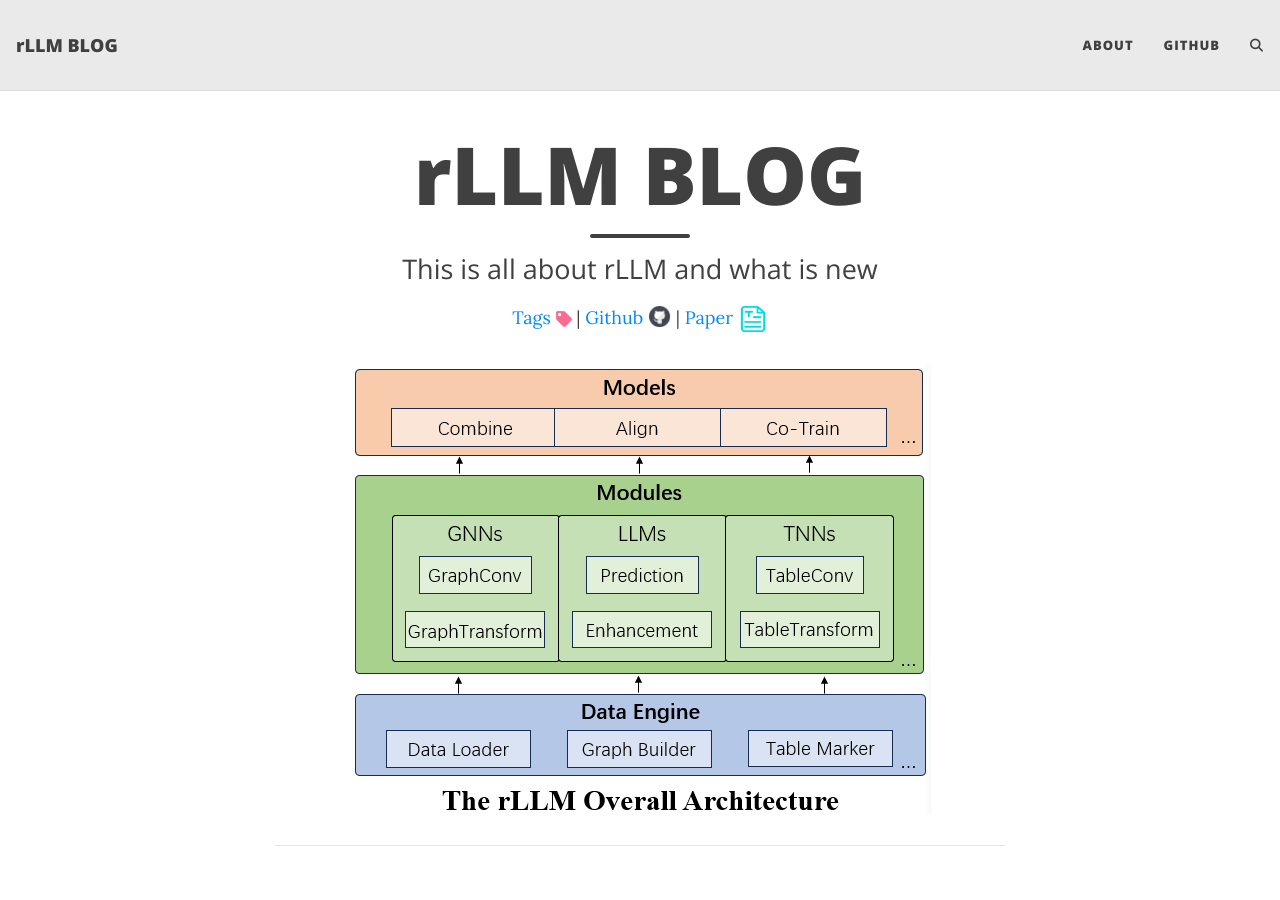
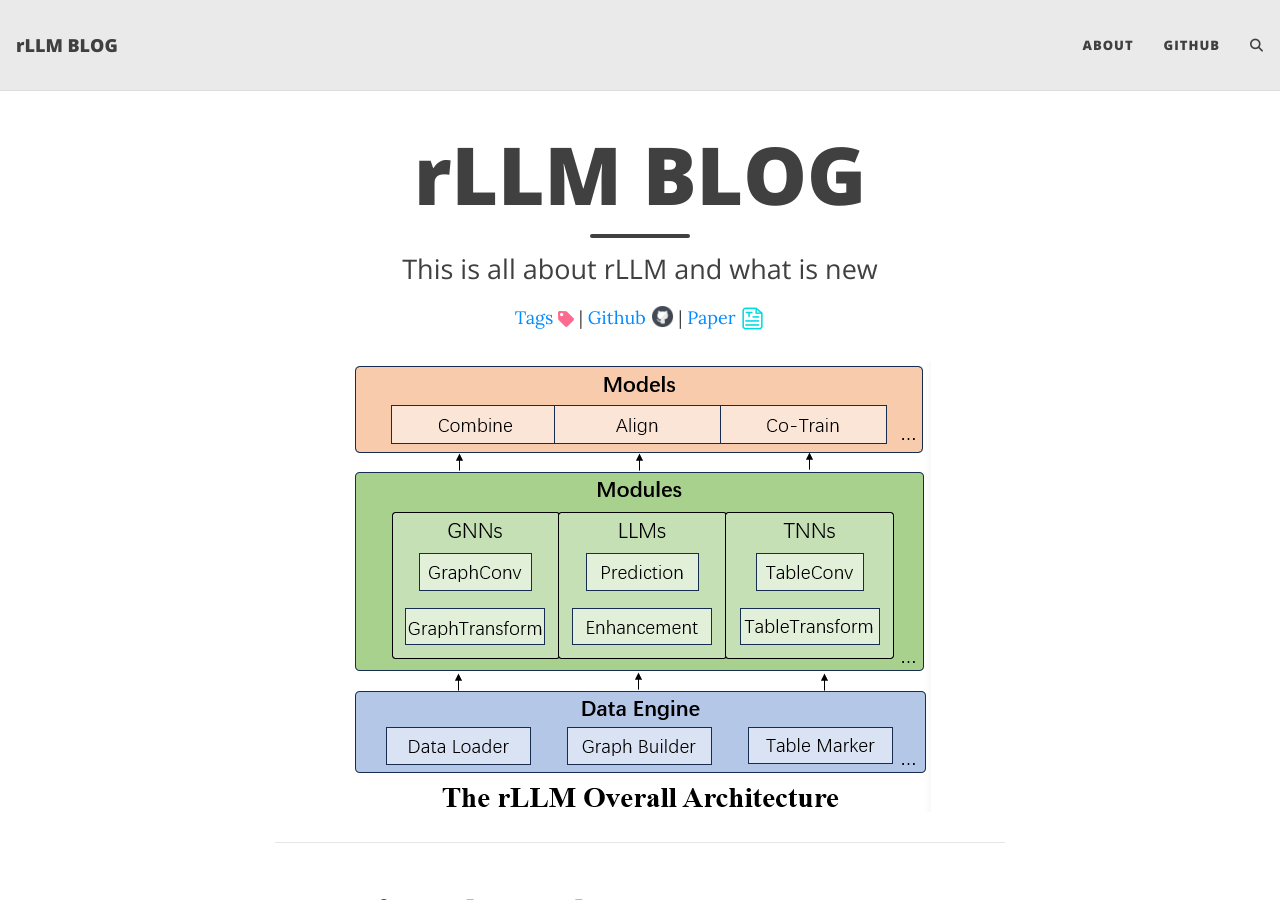
Before and after one commit to rllm-project/rllm-project.github.io, a Jekyll site: the page built from index.md, in a window 1280 px wide and 900 px high. Built offline with Jekyll 4.4.1, drawn with Linux system fonts in a browser that asks for light colours; comment, search, counter and statistics services are not loaded.

Commit message:
[zk] modify index change ico

```diff
--- a/index.md
+++ b/index.md
@@ -9,7 +9,7 @@ subtitle: This is all about rLLM and what is new
 
 | <a href="https://github.com/rllm-team/rllm"> Github</a> <img src="/assets/img/index/github.png" alt="post" style="width: 23px; height: 23px; vertical-align: sub;">
 
-| <a href="https://arxiv.org/abs/2407.20157"> Paper</a> <img src="/assets/img/index/paper.png" alt="post" style="width: 30px; height: 30px; vertical-align: middle;">
+| <a href="https://arxiv.org/abs/2407.20157"> Paper</a> <img src="/assets/img/index/paper.png" alt="post" style="width: 25px; height: 25px; vertical-align: bottom;">
 </center>
 
 <!-- # rLLM is a easy-to-use Pytorch Lib for RTL Learning
```
Also changed, not shown: favicon.ico (deleted), rllm.ico (added).
